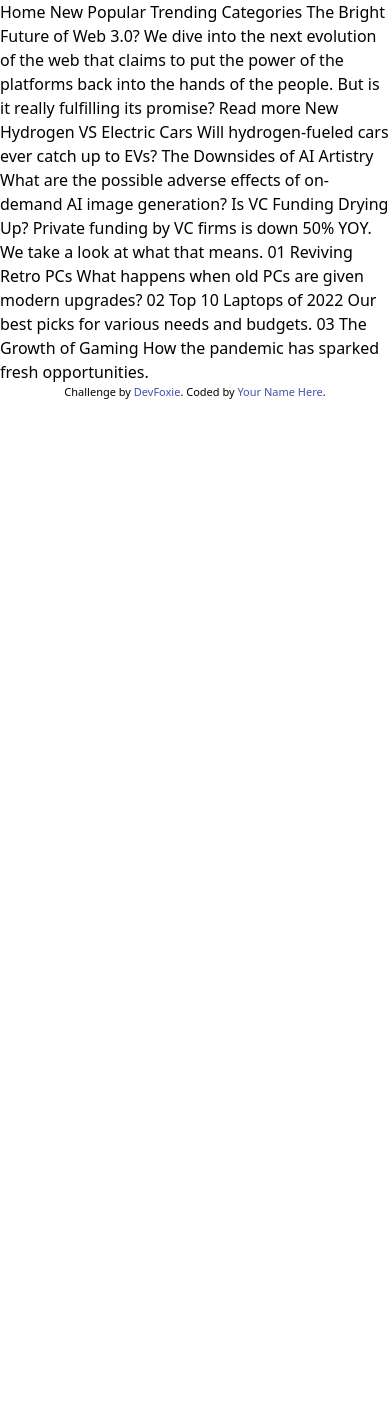
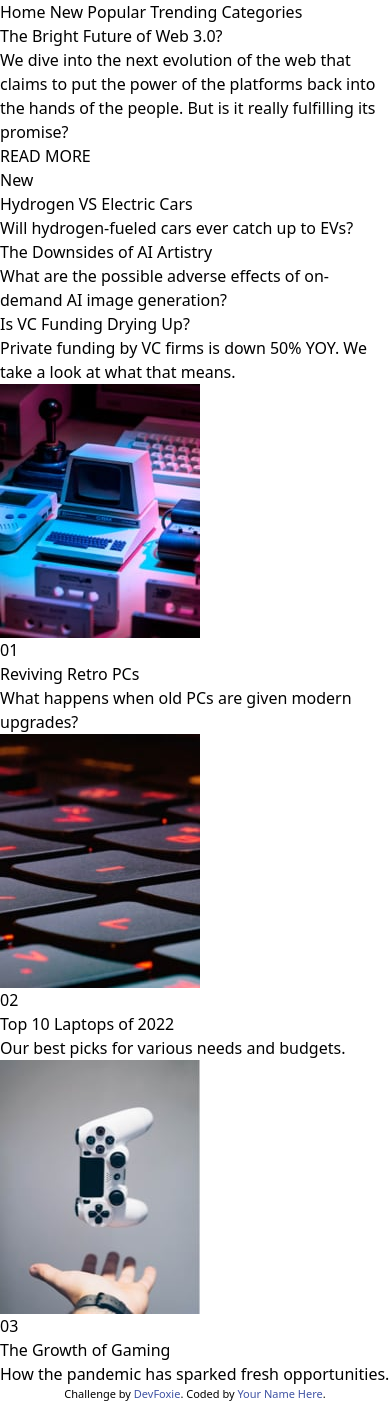
Before and after one commit to omar-ma66/TP-TAILWIND, a website: page data.html in a window 390 px wide. Before the commit the page ends 844 px from the top, so only its background shows below. Drawn offline with Linux system fonts and the light colour scheme.

Commit message:
mise a jour de fichier html et css

```diff
--- a/data.html
+++ b/data.html
@@ -19,41 +19,62 @@
 
 <body>
 
-  Home
-  New
-  Popular
-  Trending
-  Categories
+  <a> Home</a>
+  <a>New </a>
+  <a> Popular</a>
+  <a> Trending</a>
+  <a> Categories</a>
 
-  The Bright Future of Web 3.0?
+ <h1>The Bright Future of Web 3.0? </h1>
 
-  We dive into the next evolution of the web that claims to put the power of the platforms back into the hands of the people.
-  But is it really fulfilling its promise?
+  <p> We dive into the next evolution of the web that claims to put the power of the platforms back into the hands of the people.
+  But is it really fulfilling its promise?</p>
 
-  Read more
+  <button>READ MORE</button>
 
-  New
+ <article>
+  <h2>New </h2>
 
-  Hydrogen VS Electric Cars
-  Will hydrogen-fueled cars ever catch up to EVs?
+ <h3> Hydrogen VS Electric Cars</h3>
+ <p> Will hydrogen-fueled cars ever catch up to EVs? </p>
 
-  The Downsides of AI Artistry
-  What are the possible adverse effects of on-demand AI image generation?
+ <h3>The Downsides of AI Artistry </h3>
+ <p>  What are the possible adverse effects of on-demand AI image generation?</p>
 
-  Is VC Funding Drying Up?
-  Private funding by VC firms is down 50% YOY. We take a look at what that means.
+  <h3> Is VC Funding Drying Up?</h3>
+  <p> Private funding by VC firms is down 50% YOY. We take a look at what that means.</p>
+ </article>
 
-  01
-  Reviving Retro PCs
-  What happens when old PCs are given modern upgrades?
 
-  02
-  Top 10 Laptops of 2022
-  Our best picks for various needs and budgets.
 
-  03
-  The Growth of Gaming
-  How the pandemic has sparked fresh opportunities.
+<section>
+      <img src="assets/images/image-retro-pcs.jpg" alt="image-retro-pcs">
+        <article>
+            <span>01</span>
+            <h2>Reviving Retro PCs </h2>
+            <p>  What happens when old PCs are given modern upgrades?</p>
+        </article>
+</section>
+
+ <section>
+      <img src="assets/images/image-top-laptops.jpg" alt="image-retro-pcs">
+      <article>
+        <span>02 </span>
+        <h2> Top 10 Laptops of 2022</h2>
+        <p>Our best picks for various needs and budgets. </p>
+      </article>
+</section>
+
+ <section>
+      <img src="assets/images/image-gaming-growth.jpg" alt="image-retro-pcs">
+      <article>
+          <span> 03</span>
+          <h2> The Growth of Gaming</h2>
+          <p> How the pandemic has sparked fresh opportunities.</p>
+    </article>
+</section>
+
+
 
   <div class="attribution">
     Challenge by <a href="https://www.dev-foxie.com" target="_blank">DevFoxie</a>.
--- a/input.css
+++ b/input.css
@@ -79,3 +79,8 @@ background-color: hsl(5, 85%, 63%)
 .bg-dark-blue{
    background-color:hsl(240, 100%, 5%) ;
 }
+.line{
+    width: 80%;
+    border: 1px solid gray;
+margin: 0 auto;
+}
```
Also changed, not shown: index.html (+77 -0 lines), style.css.
